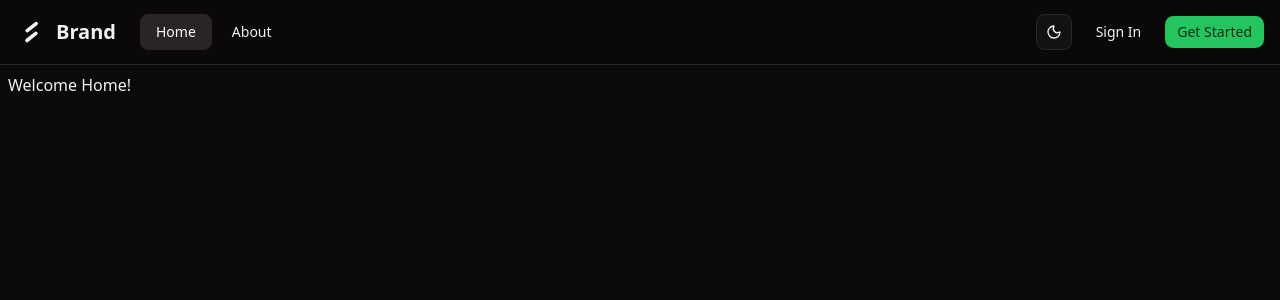
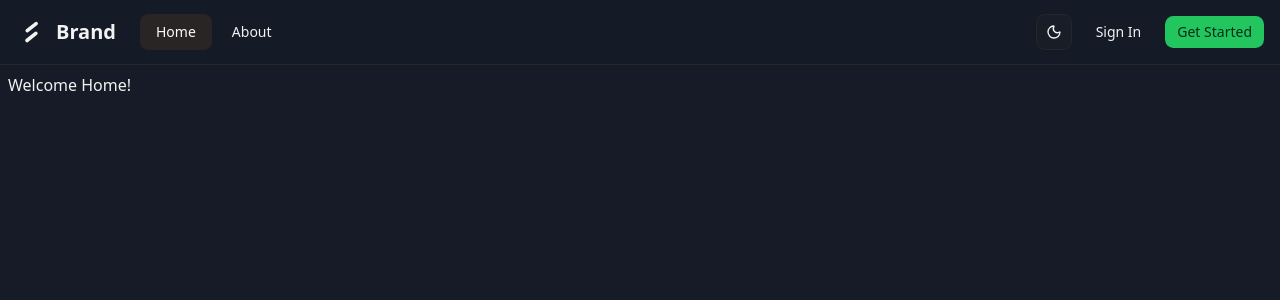
Before and after one commit to quocdkhe/mentor-x, a React app in the folder frontend/: page / in a window 1280 px wide. Shown: the top 300 px of the page. Built offline with nearby package versions, Linux system fonts and the light colour scheme; the HTML template or start-up script is replaced by a standard one.

Commit message:
a little better dark mode

```diff
--- a/frontend/src/index.css
+++ b/frontend/src/index.css
@@ -70,7 +70,7 @@
 }
 
 .dark {
-  --background: hsl(20 14.3% 4.1%);
+  --background: hsl(222 28% 12%);
   --foreground: hsl(0 0% 95%);
   --popover: hsl(0 0% 9%);
   --popover-foreground: hsl(0 0% 95%);
```
